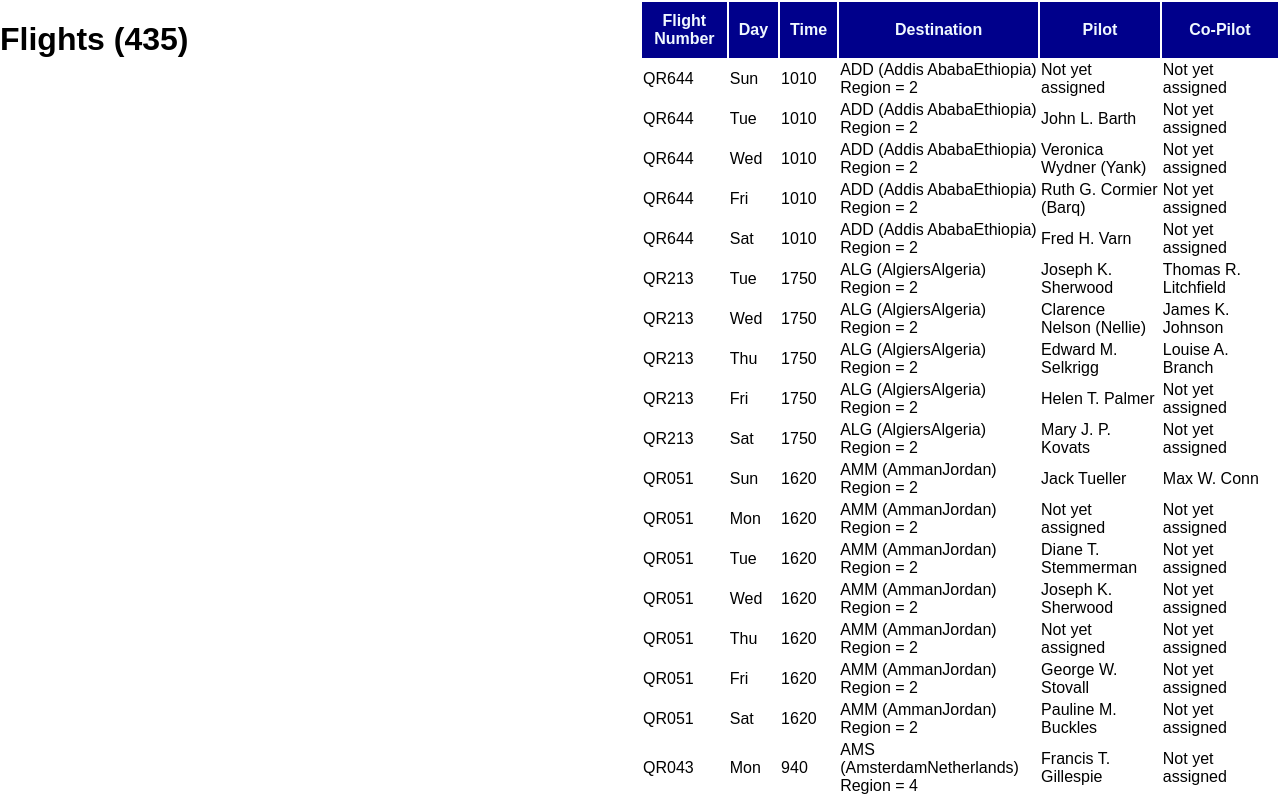
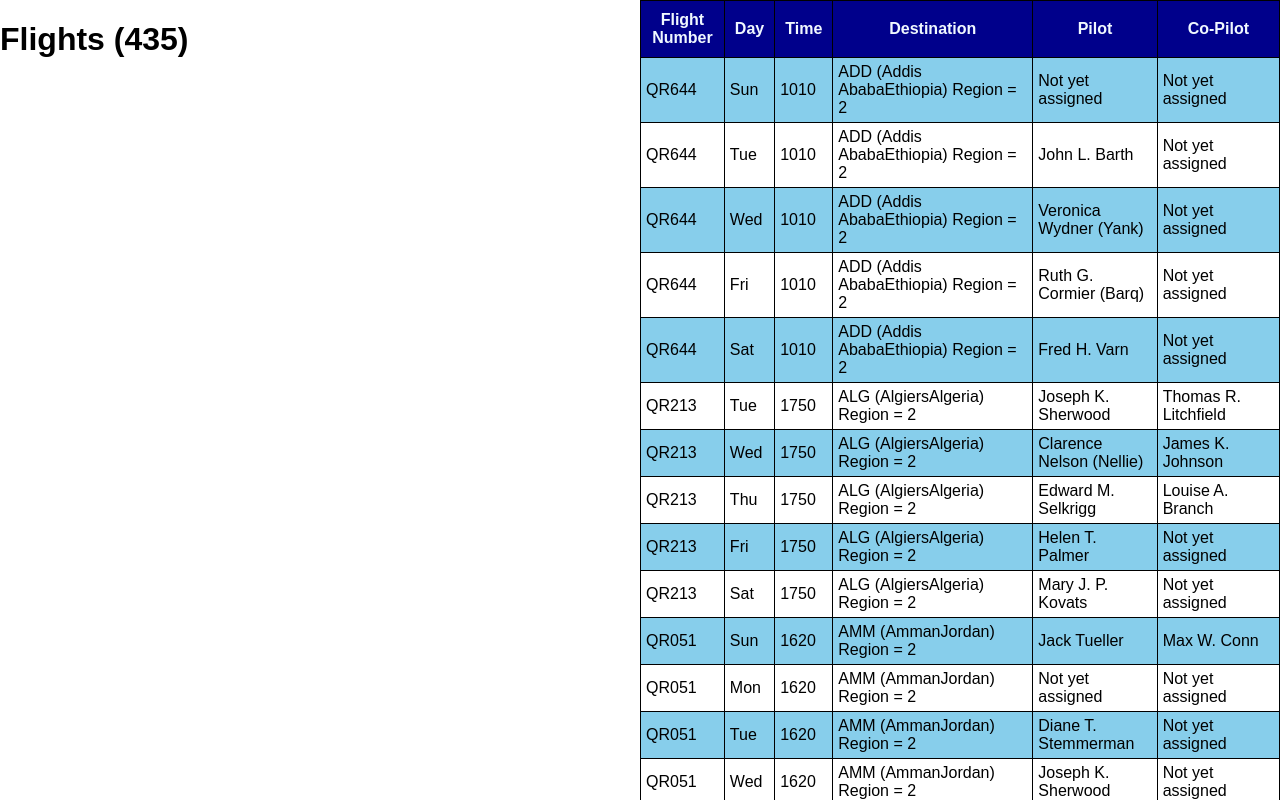
Before and after one commit to JonMcNamee/JSA3, a plain HTML site: page index.html in a window 1280 px wide. Both pictures are taken after a click on the button "Show All Flights". Shown: the top 800 px of the page. Drawn offline with Linux system fonts and the light colour scheme.

Commit message:
Update index.html

```diff
--- a/index.html
+++ b/index.html
@@ -39,8 +39,23 @@
             border: solid thin white;
             color: aliceblue;
         }
+
+        table {
+            border-collapse: collapse;
+        }
+
         th {
             padding: 10px;
+            border: solid thin black;
+        }
+
+        td {
+            border: solid thin black;
+            padding: 5px;
+        }
+
+        tr:nth-child(even) {
+            background-color:skyblue;
         }
 
     </style>
```
